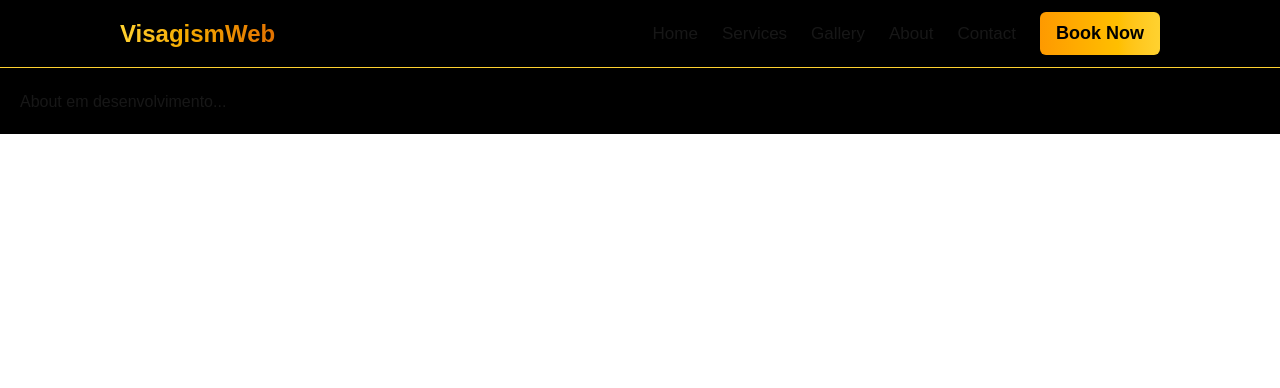
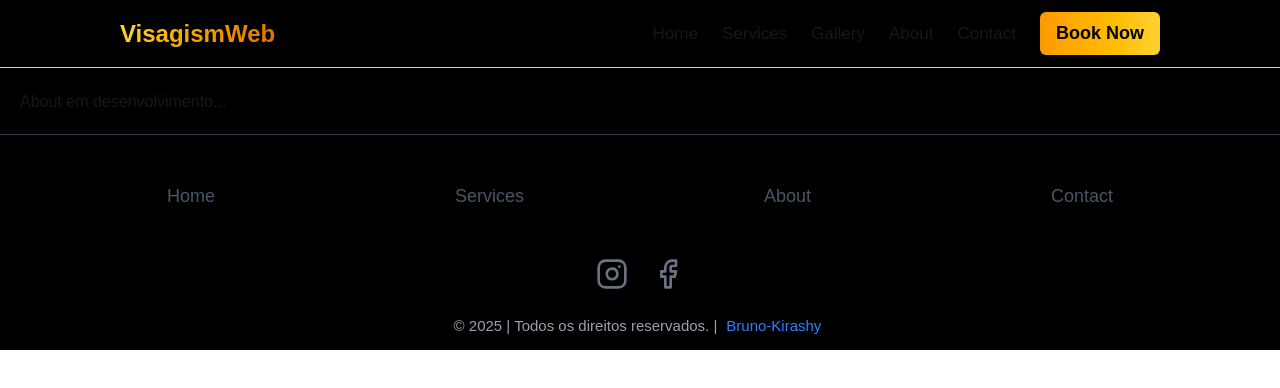
Before and after one commit to bruno-kirashy/visagism-website, a Next.js app: page /about in a window 1280 px wide. Shown: the top 388 px of the page. Built offline with nearby package versions, Linux system fonts and the light colour scheme; a web font is replaced by a local one.

Commit message:
Criado Footer, com redes e acesso a rotas.

```diff
--- a/src/app/Components/Footer.tsx
+++ b/src/app/Components/Footer.tsx
@@ -1,8 +1,44 @@
+import Link from "next/link";
+import {Instagram,Facebook } from "lucide-react";
+
 export const Footer = () => {
     return(
-        <footer>
+        <footer className="w-full flex flex-col items-center justify-center border-t border-gray-500/50">
             <div>
-                <h1></h1>
+                <nav className="flex max-w-5xl md:gap-60 gap-12 md:text-[18px] text-[11px] md:my-12 my-5">
+                    <Link
+                   className="text-gray-600"
+                   href={'/'}> Home </Link>
+
+                   <Link
+                   className="text-gray-600"
+                   href={'/services'}> Services </Link>
+
+                   <Link
+                   className="text-gray-600"
+                   href={'/about'}> About </Link>
+
+                   <Link
+                   className="text-gray-600"
+                   href={'/contact'}> Contact </Link>
+                </nav>
+            </div>
+            <div className="flex gap-6 text-gray-500 mb-5">
+                <Instagram className="w-8 h-8 cursor-pointer" />
+                <Facebook className="w-8 h-8 cursor-pointer"/>
+            </div>
+            <div className="flex items-center justify-center gap-1 mb-2 md:text-[15px] text-[10px]">
+                <p className="text-gray-400">
+                    &copy; 2025 | Todos os direitos reservados. |
+
+                </p>
+                <p className=" cursor-pointer text-blue-500 transition-all duration-300 p-1 border border-transparent hover:ml-4 hover:text-blue-400/100 hover:scale-105  hover:border-blue-500">
+                    <a
+                    href={'https://github.com/bruno-kirashy'} target="_blank" rel="noopener noreferrer" className="footer-link">
+                    Bruno-Kirashy
+                    </a>
+                </p>
+
             </div>
         </footer>
     )
--- a/src/app/about/page.tsx
+++ b/src/app/about/page.tsx
@@ -1,11 +1,14 @@
 'use client'
 import { Header } from "@/app/Components/Header";
+import { Footer } from "../Components/Footer";
 
 const About = () => {
     return (
         <section className="w-screen h-full pt-[69.5px] bg-black font-google-sans-code font-light">
             <Header />
             <h1 className="p-5 font-google-sans-code">About em desenvolvimento...</h1>
+
+            <Footer/>
         </section>
     )
 }
--- a/src/app/contact/page.tsx
+++ b/src/app/contact/page.tsx
@@ -1,10 +1,15 @@
 "use client"
 import { Header } from "@/app/Components/Header";
+import { Footer } from "../Components/Footer";
+
 const Contact = () => {
     return (
         <section className="w-screen h-full pt-[69.5px] bg-black font-google-sans-code font-light">
             <Header />
             <h1 className="p-5 font-google-sans-code">Contact em desenvolvimento...</h1>
+
+
+            <Footer/>
         </section>
     )
 }
--- a/src/app/gallery/page.tsx
+++ b/src/app/gallery/page.tsx
@@ -1,10 +1,14 @@
 'use client'
 import { Header } from "@/app/Components/Header";
+import { Footer } from "../Components/Footer";
+
 const Gallery = () => {
     return (
         <section className="w-screen h-full pt-[69.5px] bg-black font-google-sans-code font-light">
             <Header />
             <h1 className="p-5 font-google-sans-code">Gallery em desenvolvimento...</h1>
+
+            <Footer/>
         </section>
     )
 }
--- a/src/app/services/page.tsx
+++ b/src/app/services/page.tsx
@@ -4,7 +4,7 @@ import { OurServices } from "./components/OurServices";
 import { FeaturedStylist } from "./components/FeaturedStylist";
 import { BannerService } from "./components/BannerService";
 import { ClientTestimonais } from "./components/ClientTestimonais";
-
+import { Footer } from "../Components/Footer";
 
 const Services = () => {
     return (
@@ -20,6 +20,7 @@ const Services = () => {
 
             <ClientTestimonais/>
 
+            <Footer/>
         </section>
     )
 }
```
